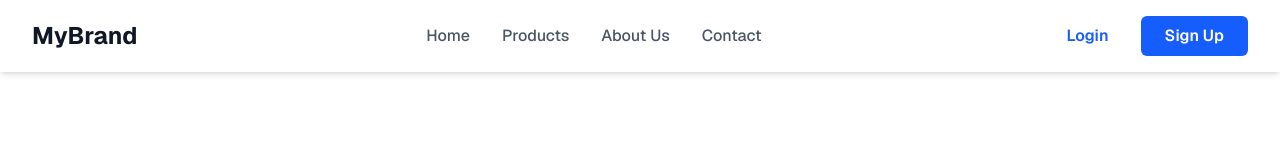
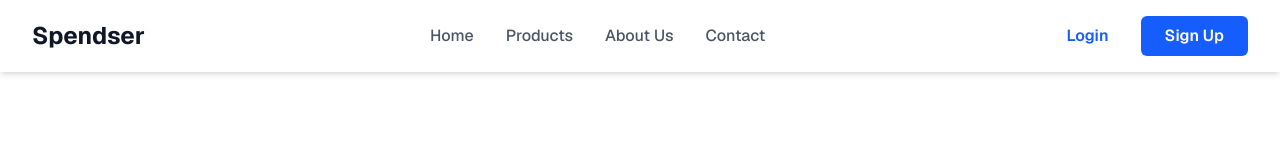
Before and after one commit to bimafahimna/react-data-dashboard, a Next.js app in the folder dashboard/: page / in a window 1280 px wide. Shown: the top 160 px of the page. Built offline with nearby package versions, Linux system fonts and the light colour scheme.

Commit message:
feat: add new name and cursor pointer

```diff
--- a/dashboard/components/layout/Navbar.tsx
+++ b/dashboard/components/layout/Navbar.tsx
@@ -1,20 +1,14 @@
 import React from 'react';
 import Link from 'next/link';
 
-/**
- * A basic, structured Navbar component using Tailwind CSS.
- * It is separated into three logical sections: Brand, Links, and Actions.
- */
 export default function Navbar() {
   return (
     <nav className="sticky top-0 z-50 flex items-center justify-between px-8 py-4 bg-white shadow-md font-sans">
 
-      {/* 1. Brand or Logo Section */}
       <div className="text-2xl font-bold text-gray-900">
-        <Link href="/">MyBrand</Link>
+        <Link href="/">Spendser</Link>
       </div>
 
-      {/* 2. Navigation Links Section */}
       <ul className="flex m-0 p-0 list-none gap-8">
         <li>
           <Link
@@ -50,12 +44,13 @@ export default function Navbar() {
         </li>
       </ul>
 
-      {/* 3. Action Buttons Section (e.g., Auth) */}
       <div className="flex gap-4">
-        <button className="px-4 py-2 font-semibold text-blue-600 bg-transparent rounded-md hover:bg-gray-100 transition-colors duration-300">
+        <button className="px-4 py-2 font-semibold text-blue-600 bg-transparent rounded-md hover:bg-gray-100
+        transition-colors duration-300 cursor-pointer">
           Login
         </button>
-        <button className="px-6 py-2 font-semibold text-white bg-blue-600 rounded-md hover:bg-blue-700 active:scale-95 transition-all duration-300">
+        <button className="px-6 py-2 font-semibold text-white bg-blue-600 rounded-md hover:bg-blue-700 active:scale-95
+        transition-all duration-300 cursor-pointer">
           Sign Up
         </button>
       </div>
```
Also changed, not shown: 2 other files (tests, documents, lock files or other folders).
